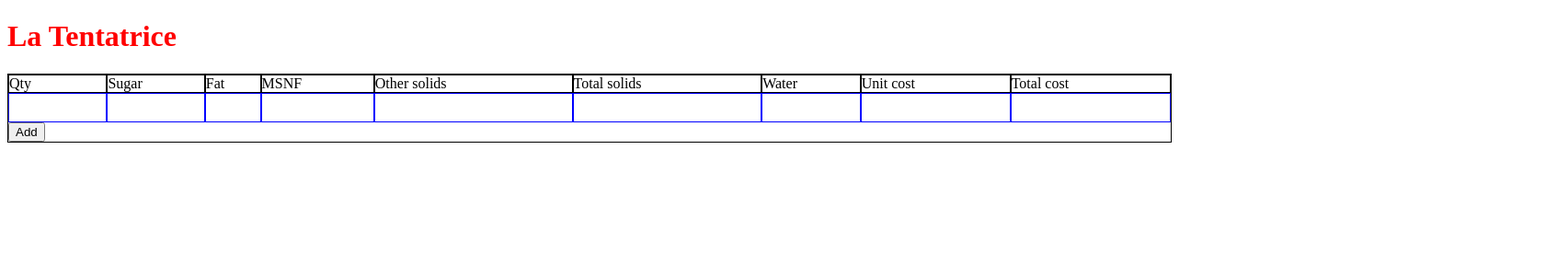
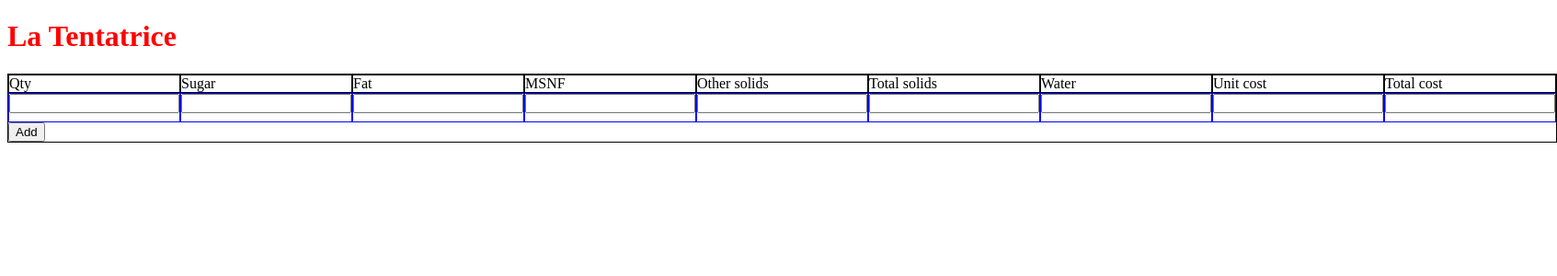
Before and after one commit to mxmeunier/la-tantatrice, a Vue app: page / in a window 1280 px wide. Both pictures are taken after a click on the button "Add". Shown: the top 300 px of the page at 92% size, 1693 px wide, since content can reach past the window. Built offline with nearby package versions, Linux system fonts and the light colour scheme.

Commit message:
grid: add simple input

```diff
--- a/src/components/GridCell.vue
+++ b/src/components/GridCell.vue
@@ -1,13 +1,10 @@
 <template>
-	<div> {{ content }} </div>
+	<div>
+		<input type="text">
+	</div>
 </template>
 
 <script>
-	export default {
-		props: {
-			content: String
-		}
-	}
 </script>
 
 <style scoped>
```
